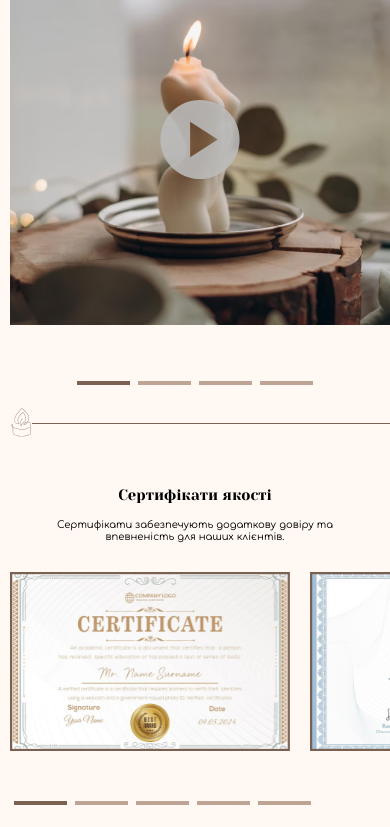
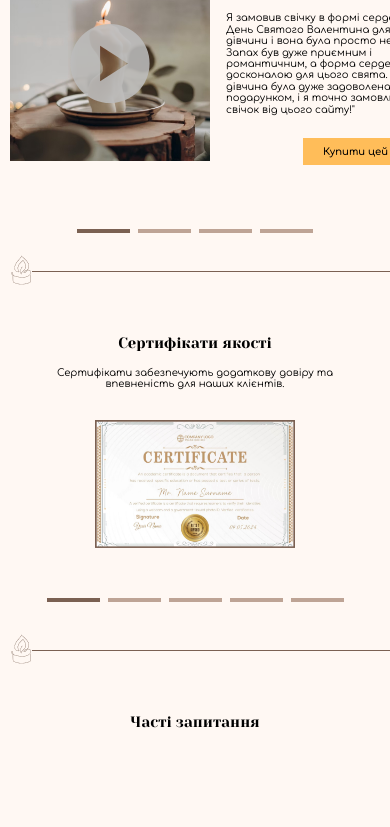
Before and after one commit to WOWmasterJulia/CANDLE-SHOP, a plain HTML site: page index.html in a window 390 px wide. Shown: the part 3948-4775 px from the top of the page. Drawn offline with nearby package versions, Linux system fonts and the light colour scheme.

Commit message:
certificates changes

```diff
--- a/css/style.css
+++ b/css/style.css
@@ -414,6 +414,7 @@ button{
     bottom: 10px;
     right: 0;
     margin-right: 10px;
+    padding: 20px 35px;
 }
 .feedback__content .swiper-pagination{
     bottom: 50px;
@@ -548,6 +549,21 @@ button{
         gap: 30px 20px;
         padding-bottom: 0;
     }
+    .feedback__item-video{
+        width: 300px;
+    }
+    .feedback__item-img{
+        width: 300px;
+    }
+    .feedback__slider{
+        width: 575px;
+    }
+    .feedback__item-btn{
+    padding: 15px 20px;
+    }
+    .certificates__content .swiper-pagination{
+      text-align: center;
+    }
 
 }
 
@@ -593,6 +609,7 @@ button{
     .steps__item-text{
         font-size: 10px;
     }
+
 }
 
 @media (max-width: 790px){
@@ -711,6 +728,18 @@ button{
     .team__item-descr{
         font-size: 7px;
     }
+    .feedback__item-video{
+        width: 200px;
+    }
+    .feedback__item-img{
+        width: 200px;
+    }
+    .feedback__slider{
+        width: 447px;
+    }
+    .feedback__item-content{
+        padding-bottom: 45px;
+    }
 }
 
 @media (max-width: 640px){
@@ -766,6 +795,7 @@ button{
     .team__content{
         padding-bottom: 0;
     }
+
 
 }
 
@@ -856,6 +886,22 @@ button{
     .team__item-box{
         /* right: auto; */
         left: 80px;
+    }
+    /* .certificates__content{
+        width: 200px;
+    } */
+    .certificates__content img{
+        width: 200px;
+    }
+    /* .certificates__slider{
+        width: 276px;
+    } */
+    /* .swiper-slide {
+        width: 200px;
+    } */
+    .certificates__slider{
+        width: 200px;
+        margin: 0 auto;
     }
 }
 
--- a/js/main.js
+++ b/js/main.js
@@ -37,8 +37,21 @@ const swiperTwo = new Swiper(".certificates__slider", {
     slidesPerView: 3,
     spaceBetween: 20,
   // If we need pagination
-  pagination: {
-    el: ".swiper-pagination",
+    pagination: {
+        el: ".swiper-pagination",
+        },
+    breakpoints: {
+     320: {
+      slidesPerView: 1,
+        },
+    480: {
+      slidesPerView: 2,
+    //   spaceBetween: 30,
+        },
+    640: {
+      slidesPerView: 3,
+    //   spaceBetween: 40,
+    },
   },
 
   // Navigation arrows
@@ -51,4 +64,29 @@ const swiperTwo = new Swiper(".certificates__slider", {
 //   scrollbar: {
 //     el: ".swiper-scrollbar",
 //   },
+
 });
+
+// const swiper = new Swiper(".swiper", {
+//   // Default parameters
+//   slidesPerView: 1,
+//   spaceBetween: 10,
+//   // Responsive breakpoints
+//   breakpoints: {
+//     // when window width is >= 320px
+//     320: {
+//       slidesPerView: 2,
+//       spaceBetween: 20,
+//     },
+//     // when window width is >= 480px
+//     480: {
+//       slidesPerView: 3,
+//       spaceBetween: 30,
+//     },
+//     // when window width is >= 640px
+//     640: {
+//       slidesPerView: 4,
+//       spaceBetween: 40,
+//     },
+//   },
+// });
```
